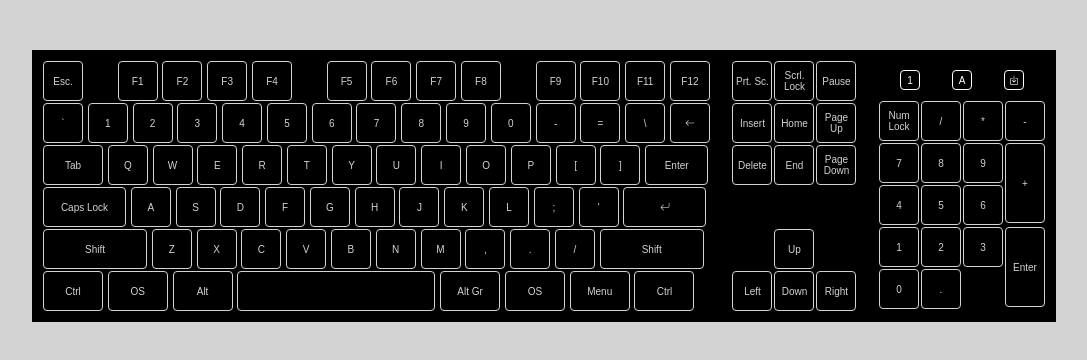
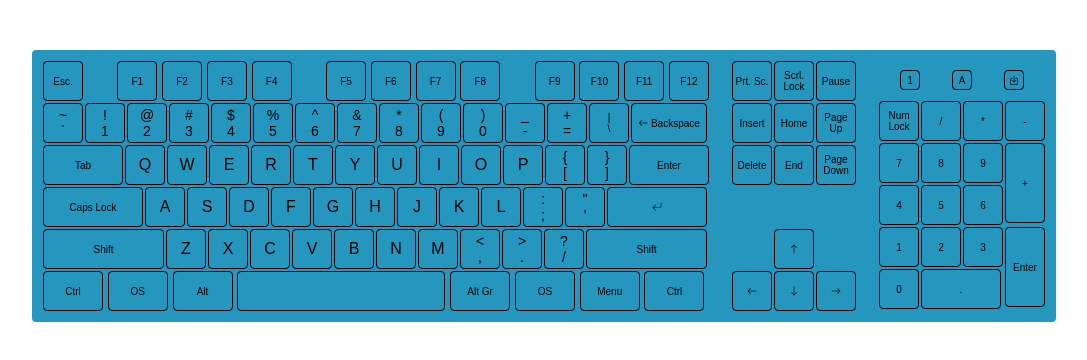
Before and after one commit to giorgi-gagnidze/keyboard-tester, a plain HTML site: page index.html in a window 1280 px wide. Shown: the whole page, without its empty margins (96-1183 px from the left). Drawn offline with nearby package versions, Linux system fonts and the light colour scheme.

Commit message:
Another style added, still searching color scheme

```diff
--- a/index.html
+++ b/index.html
@@ -35,70 +35,133 @@
             <button id="F12" class="button">F12</button>
           </div>
         </div>
-        <div>
-          <button id="Backquote" class="button">`</button>
-          <button id="Digit1" class="button">1</button>
-          <button id="Digit2" class="button">2</button>
-          <button id="Digit3" class="button">3</button>
-          <button id="Digit4" class="button">4</button>
-          <button id="Digit5" class="button">5</button>
-          <button id="Digit6" class="button">6</button>
-          <button id="Digit7" class="button">7</button>
-          <button id="Digit8" class="button">8</button>
-          <button id="Digit9" class="button">9</button>
-          <button id="Digit0" class="button">0</button>
-          <button id="Minus" class="button">-</button>
-          <button id="Equal" class="button">=</button>
-          <button id="Backslash" class="button">\</button>
-          <button id="Backspace" class="button">
-            <i class="bi bi-arrow-left"></i>
+        <div class="container-keyboard__inner">
+          <button id="Backquote" class="button two-simbol-key">
+            <p>~</p>
+            <p>`</p>
+          </button>
+          <button id="Digit1" class="button two-simbol-key">
+            <p>!</p>
+            <p>1</p>
+          </button>
+          <button id="Digit2" class="button two-simbol-key">
+            <p>@</p>
+            <p>2</p>
+          </button>
+          <button id="Digit3" class="button two-simbol-key">
+            <p>#</p>
+            <p>3</p>
+          </button>
+          <button id="Digit4" class="button two-simbol-key">
+            <p>$</p>
+            <p>4</p>
+          </button>
+          <button id="Digit5" class="button two-simbol-key">
+            <p>%</p>
+            <p>5</p>
+          </button>
+          <button id="Digit6" class="button two-simbol-key">
+            <p>^</p>
+            <p>6</p>
+          </button>
+          <button id="Digit7" class="button two-simbol-key">
+            <p>&</p>
+            <p>7</p>
+          </button>
+          <button id="Digit8" class="button two-simbol-key">
+            <p>*</p>
+            <p>8</p>
+          </button>
+          <button id="Digit9" class="button two-simbol-key">
+            <p>(</p>
+            <p>9</p>
+          </button>
+          <button id="Digit0" class="button two-simbol-key">
+            <p>)</p>
+            <p>0</p>
+          </button>
+          <button id="Minus" class="button two-simbol-key">
+            <p>_</p>
+            <p>-</p>
+          </button>
+          <button id="Equal" class="button two-simbol-key">
+            <p>+</p>
+            <p>=</p>
+          </button>
+          <button id="Backslash" class="button">
+            <p>|</p>
+            <p>\</p>
+          </button>
+          <button id="Backspace" class="button backspace">
+            <i class="bi bi-arrow-left"></i> Backspace
           </button>
         </div>
-        <div>
+        <div class="container-keyboard__inner">
           <button id="Tab" class="button tab">Tab</button>
-          <button id="KeyQ" class="button">Q</button>
-          <button id="KeyW" class="button">W</button>
-          <button id="KeyE" class="button">E</button>
-          <button id="KeyR" class="button">R</button>
-          <button id="KeyT" class="button">T</button>
-          <button id="KeyY" class="button">Y</button>
-          <button id="KeyU" class="button">U</button>
-          <button id="KeyI" class="button">I</button>
-          <button id="KeyO" class="button">O</button>
-          <button id="KeyP" class="button">P</button>
-          <button id="BracketLeft" class="button">[</button>
-          <button id="BracketRight" class="button">]</button>
+          <button id="KeyQ" class="button alphabet-key">Q</button>
+          <button id="KeyW" class="button alphabet-key">W</button>
+          <button id="KeyE" class="button alphabet-key">E</button>
+          <button id="KeyR" class="button alphabet-key alphabet-key">R</button>
+          <button id="KeyT" class="button alphabet-key alphabet-key">T</button>
+          <button id="KeyY" class="button alphabet-key alphabet-key">Y</button>
+          <button id="KeyU" class="button alphabet-key alphabet-key">U</button>
+          <button id="KeyI" class="button alphabet-key alphabet-key">I</button>
+          <button id="KeyO" class="button alphabet-key alphabet-key">O</button>
+          <button id="KeyP" class="button alphabet-key alphabet-key">P</button>
+          <button id="BracketLeft" class="button two-simbol-key">
+            <p>{</p>
+            <p>[</p>
+          </button>
+          <button id="BracketRight" class="button two-simbol-key">
+            <p>}</p>
+            <p>]</p>
+          </button>
           <button id="Enter02" class="button enter-02">Enter</button>
         </div>
-        <div>
+        <div class="container-keyboard__inner">
           <button id="CapsLock" class="button caps-lock">Caps Lock</button>
-          <button id="KeyA" class="button">A</button>
-          <button id="KeyS" class="button">S</button>
-          <button id="KeyD" class="button">D</button>
-          <button id="KeyF" class="button">F</button>
-          <button id="KeyG" class="button">G</button>
-          <button id="KeyH" class="button">H</button>
-          <button id="KeyJ" class="button">J</button>
-          <button id="KeyK" class="button">K</button>
-          <button id="KeyL" class="button">L</button>
-          <button id="Semicolon" class="button">;</button>
-          <button id="Quote" class="button">'</button>
+          <button id="KeyA" class="button alphabet-key">A</button>
+          <button id="KeyS" class="button alphabet-key">S</button>
+          <button id="KeyD" class="button alphabet-key">D</button>
+          <button id="KeyF" class="button alphabet-key">F</button>
+          <button id="KeyG" class="button alphabet-key">G</button>
+          <button id="KeyH" class="button alphabet-key">H</button>
+          <button id="KeyJ" class="button alphabet-key">J</button>
+          <button id="KeyK" class="button alphabet-key">K</button>
+          <button id="KeyL" class="button alphabet-key">L</button>
+          <button id="Semicolon" class="button two-simbol-key">
+            <p>:</p>
+            <p>;</p>
+          </button>
+          <button id="Quote" class="button two-simbol-key">
+            <p>"</p>
+            <p>'</p>
+          </button>
           <button id="Enter" class="button enter">
             <i class="bi bi-arrow-return-left"></i>
           </button>
         </div>
-        <div>
+        <div class="container-keyboard__inner">
           <button id="ShiftLeft" class="button shift">Shift</button>
-          <button id="KeyZ" class="button">Z</button>
-          <button id="KeyX" class="button">X</button>
-          <button id="KeyC" class="button">C</button>
-          <button id="KeyV" class="button">V</button>
-          <button id="KeyB" class="button">B</button>
-          <button id="KeyN" class="button">N</button>
-          <button id="KeyM" class="button">M</button>
-          <button id="Comma" class="button">,</button>
-          <button id="Period" class="button">.</button>
-          <button id="Slash" class="button">/</button>
+          <button id="KeyZ" class="button alphabet-key">Z</button>
+          <button id="KeyX" class="button alphabet-key">X</button>
+          <button id="KeyC" class="button alphabet-key">C</button>
+          <button id="KeyV" class="button alphabet-key">V</button>
+          <button id="KeyB" class="button alphabet-key">B</button>
+          <button id="KeyN" class="button alphabet-key">N</button>
+          <button id="KeyM" class="button alphabet-key">M</button>
+          <button id="Comma" class="button two-simbol-key">
+            <p><</p>
+            <p>,</p>
+          </button>
+          <button id="Period" class="button two-simbol-key">
+            <p>></p>
+            <p>.</p>
+          </button>
+          <button id="Slash" class="button two-simbol-key">
+            <p>?</p>
+            <p>/</p>
+          </button>
           <button id="ShiftRight" class="button shift">Shift</button>
         </div>
         <div>
@@ -133,12 +196,20 @@
         <div>
           <div class="middle-container middle-container__bottom">
             <div>
-              <button id="ArrowUp" class="button">Up</button>
+              <button id="ArrowUp" class="button">
+                <i class="bi bi-arrow-up"></i>
+              </button>
             </div>
             <div>
-              <button id="ArrowLeft" class="button">Left</button>
-              <button id="ArrowDown" class="button">Down</button>
-              <button id="ArrowRight" class="button">Right</button>
+              <button id="ArrowLeft" class="button">
+                <i class="bi bi-arrow-left"></i>
+              </button>
+              <button id="ArrowDown" class="button">
+                <i class="bi bi-arrow-down"></i>
+              </button>
+              <button id="ArrowRight" class="button">
+                <i class="bi bi-arrow-right"></i>
+              </button>
             </div>
           </div>
         </div>
@@ -188,7 +259,7 @@
           <div class="num-container-03__inner">
             <div class="num-container-03__inner">
               <button id="Numpad0" class="button">0</button>
-              <button id="NumpadDecimal" class="button">.</button>
+              <button id="NumpadDecimal" class="button numpad-period">.</button>
             </div>
           </div>
         </div>
--- a/style.css
+++ b/style.css
@@ -11,7 +11,7 @@ html {
 }
 
 body {
-  background-color: lightgray;
+  background-color: #ffffff;
 }
 
 .button {
@@ -20,9 +20,9 @@ body {
   font-size: inherit;
   margin: 0.1rem;
   border-radius: 4px;
-  border: 1px solid lightgray;
-  background-color: #000000;
-  color: lightgray;
+  border: 1px solid #000000;
+  background-color: #2596be;
+  color: #000000;
   font-family: inherit;
 }
 
@@ -31,8 +31,9 @@ body {
   justify-content: space-between;
   width: 102.4rem;
   margin: 5rem auto;
-  background-color: #000000;
+  background-color: #2596be;
   padding: 1rem;
+  border-radius: 4px;
 }
 
 .main-container__inner {
@@ -43,24 +44,41 @@ body {
   justify-content: space-between;
 }
 
-.tab {
-  width: 6rem;
+.container-keyboard__inner {
+  display: flex;
 }
 
-.caps-lock {
-  width: 8.3rem;
+.number-key {
+  display: flex;
+  justify-content: center;
+  align-items: center;
+  flex-direction: column;
 }
 
-.enter-02 {
-  width: 6.3rem;
+.two-simbol-key {
+  font-size: 1.4rem;
 }
 
+.backspace {
+  width: 7.6rem;
+}
+
+.alphabet-key {
+  font-size: 1.6rem;
+}
+
+.tab,
+.enter-02 {
+  width: 8rem;
+}
+
+.caps-lock,
 .enter {
-  width: 8.3rem;
+  width: 10rem;
 }
 
 .shift {
-  width: 10.405rem;
+  width: 12.1rem;
 }
 
 .bottom-key {
@@ -68,7 +86,7 @@ body {
 }
 
 .space {
-  width: 19.8rem;
+  width: 20.8rem;
 }
 
 .main-container__inner--middle {
@@ -109,8 +127,8 @@ body {
   display: flex;
   justify-content: center;
   align-items: center;
-  border: 1px solid #ffffff;
-  color: #ffffff;
+  border: 1px solid #000000;
+  color: #000000;
   border-radius: 4px;
 }
 
@@ -151,12 +169,17 @@ body {
   height: 8rem;
 }
 
+.numpad-period {
+  width: 8rem;
+}
+
 .btn-worked {
-  background-color: lightgray;
+  background-color: #ffffff;
   color: #000000;
+  border: 1px solid #000000;
 }
 
 .btn-click {
-  background-color: orangered;
-  border: 1px solid orangered;
+  background-color: #e28743;
+  border: 1px solid #000000;
 }
```
